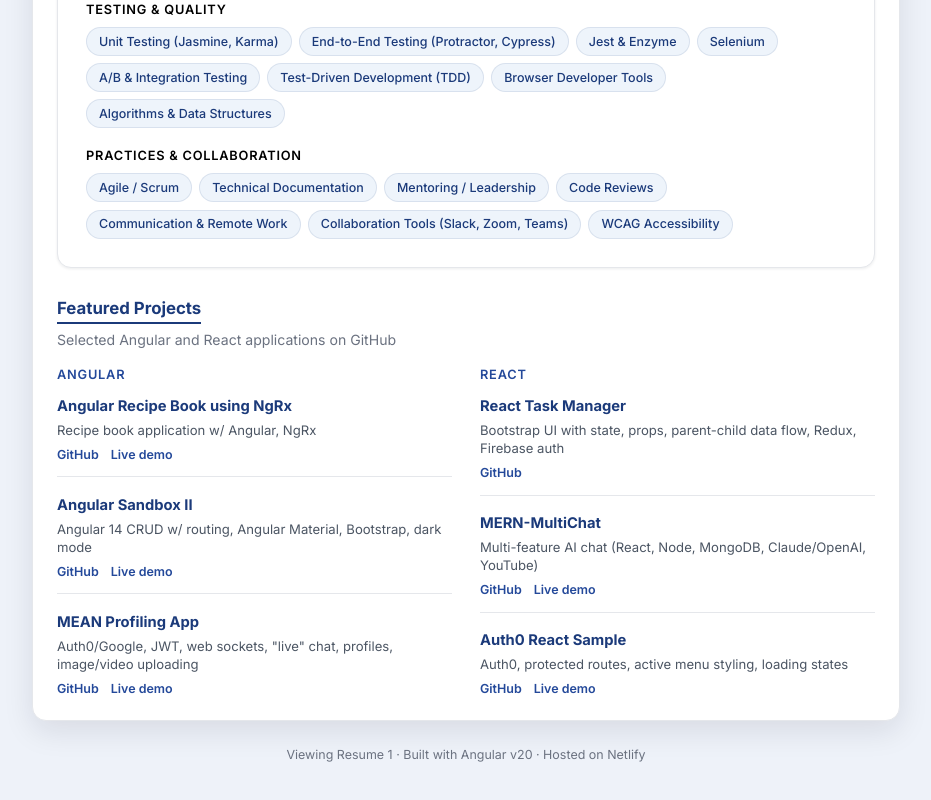
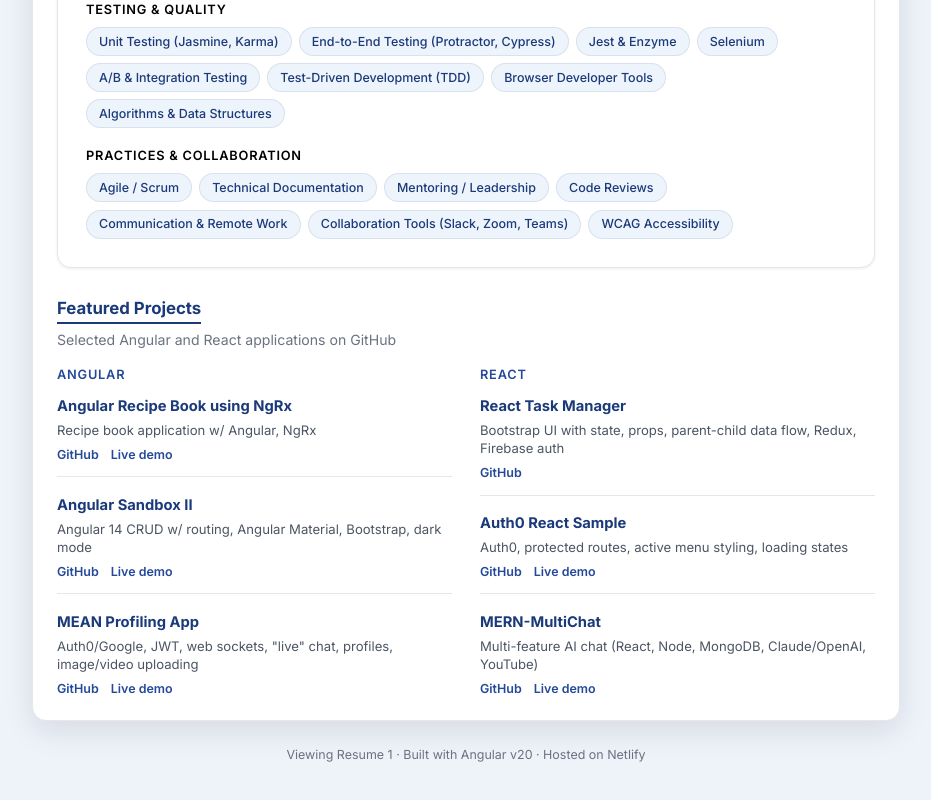
Before and after one commit to PaulyWolly/resume_pjw, an Angular app in the folder resume-app/: page / in a window 1280 px wide. Shown: the part 3841-4641 px from the top of the page, without its empty margins (174-1105 px from the left). Built offline with nearby package versions, Linux system fonts and the light colour scheme.

Commit message:
Put MongoDB projects at the bottom of Featured Projects columns.
MEAN Profiling App on the Angular side and MERN-MultiChat on the React side.

```diff
--- a/resume-app/src/app/data/resume.data.ts
+++ b/resume-app/src/app/data/resume.data.ts
@@ -331,6 +331,14 @@ export const RESUME: Resume = {
       githubUrl: 'https://github.com/PaulyWolly/react-redux-firestore',
     },
     {
+      name: 'Auth0 React Sample',
+      stack: 'React',
+      description:
+        'Auth0, protected routes, active menu styling, loading states',
+      githubUrl: 'https://github.com/PaulyWolly/auth0-react-sample',
+      liveUrl: 'https://pw-auth0-react-sample.netlify.app/',
+    },
+    {
       name: 'MERN-MultiChat',
       stack: 'React',
       description:
@@ -338,13 +346,5 @@ export const RESUME: Resume = {
       githubUrl: 'https://github.com/PaulyWolly/MERN-MultiChat',
       liveUrl: 'https://mern-multichat.onrender.com',
     },
-    {
-      name: 'Auth0 React Sample',
-      stack: 'React',
-      description:
-        'Auth0, protected routes, active menu styling, loading states',
-      githubUrl: 'https://github.com/PaulyWolly/auth0-react-sample',
-      liveUrl: 'https://pw-auth0-react-sample.netlify.app/',
-    },
   ],
 };
```
Also changed, not shown: 1 other file (tests, documents, lock files or other folders).
